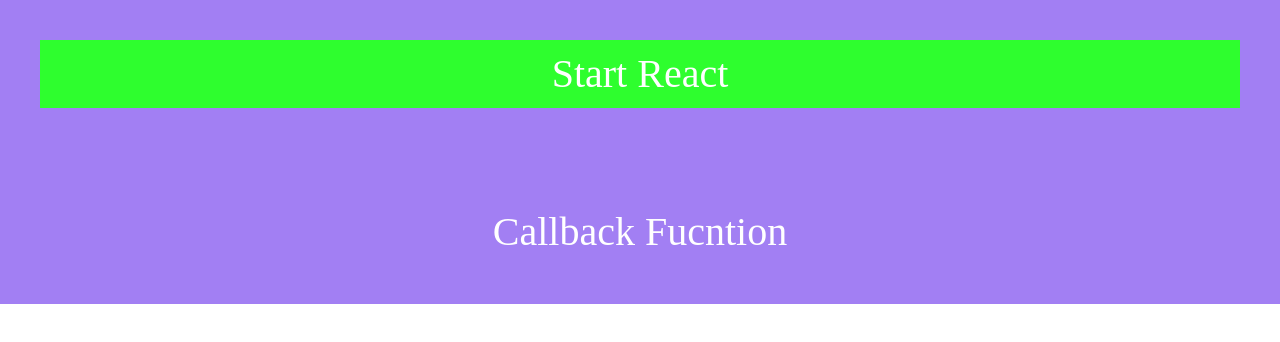
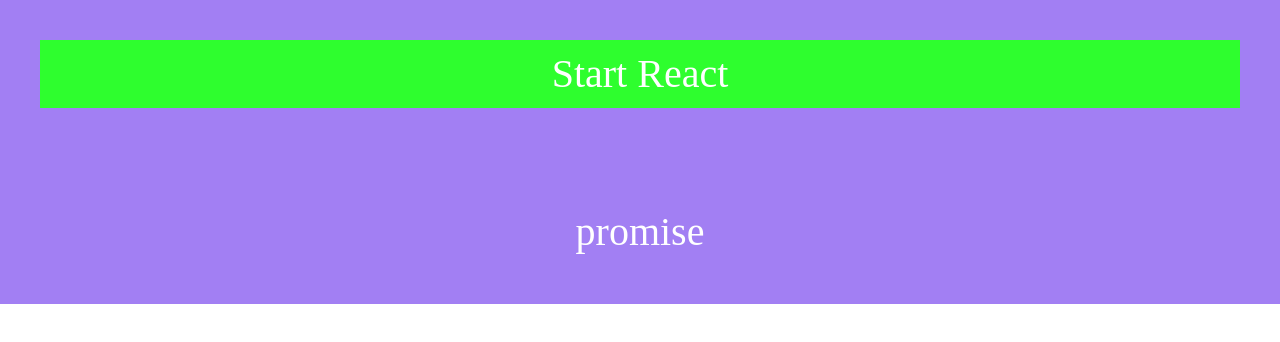
Before and after one commit to lee-kangpyo/react-start, a React (Create React App) app in the folder client/: page / in a window 1280 px wide. Shown: the top 342 px of the page. Built offline with nearby package versions, Linux system fonts and the light colour scheme.

Commit message:
promise then 사용하기

```diff
--- a/client/src/App.js
+++ b/client/src/App.js
@@ -1,13 +1,13 @@
 import React from 'react';
 import './App.css';
-import CallbackFunc from './component2/R063_CallbackFunc'
+import Promise from './component2/R064_Promise'
 import 'bootstrap/dist/css/bootstrap.css'
 
 function App() {
   return (
     <div className='app'>
       <h1 className='title'>Start React</h1>
-      <CallbackFunc />
+      <Promise />
     </div>
   );
 }
--- /dev/null
+++ b/client/src/component2/R064_Promise.js
@@ -0,0 +1,23 @@
+import React, { Component } from 'react';
+
+class R064_Promise extends Component {
+    componentDidMount(){
+        new Promise(resolve => {
+            setTimeout(function(){
+                resolve('리액트');
+            }, 1500);
+        }).then(function(result){
+            console.log(result);
+            return result + 123;
+        }).then(function(result){
+            console.log(result)
+        });
+    }
+    render() {
+        return (
+            <h1>promise</h1>
+        );
+    }
+}
+
+export default R064_Promise;
```
